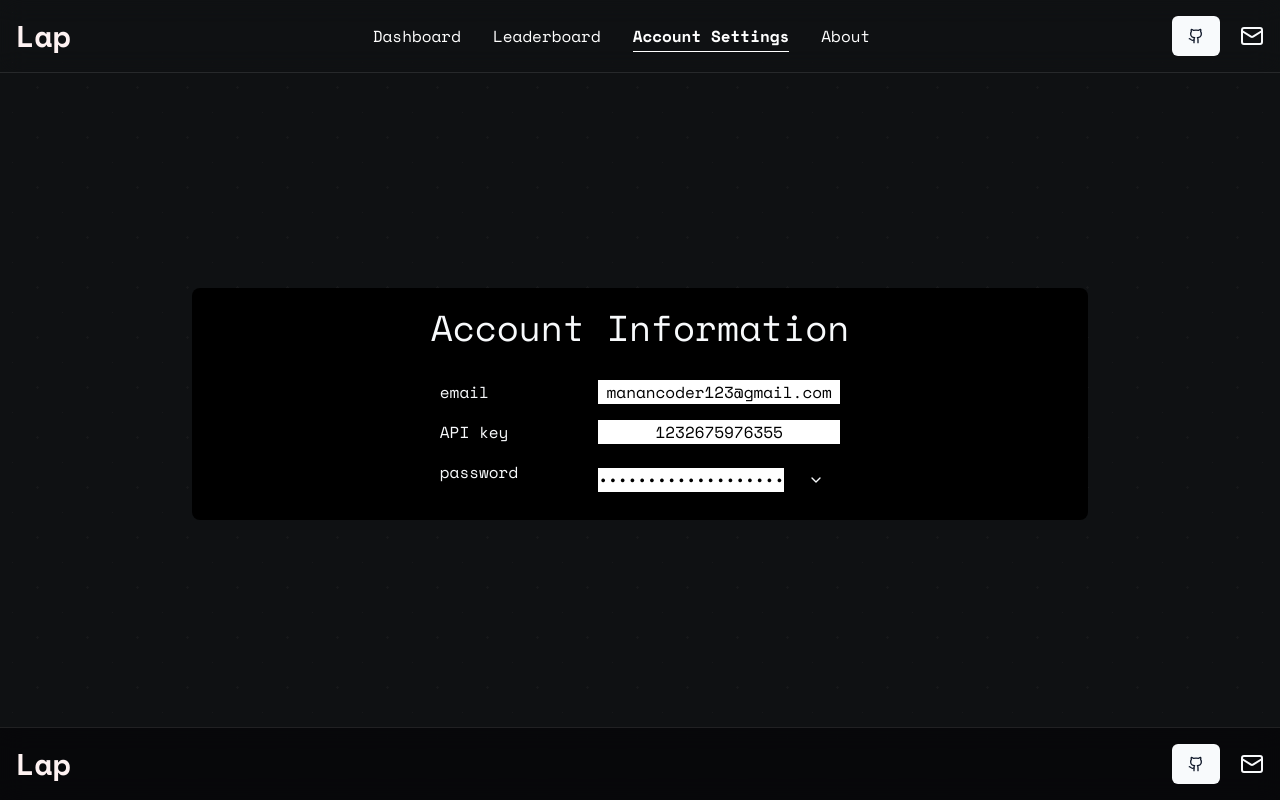
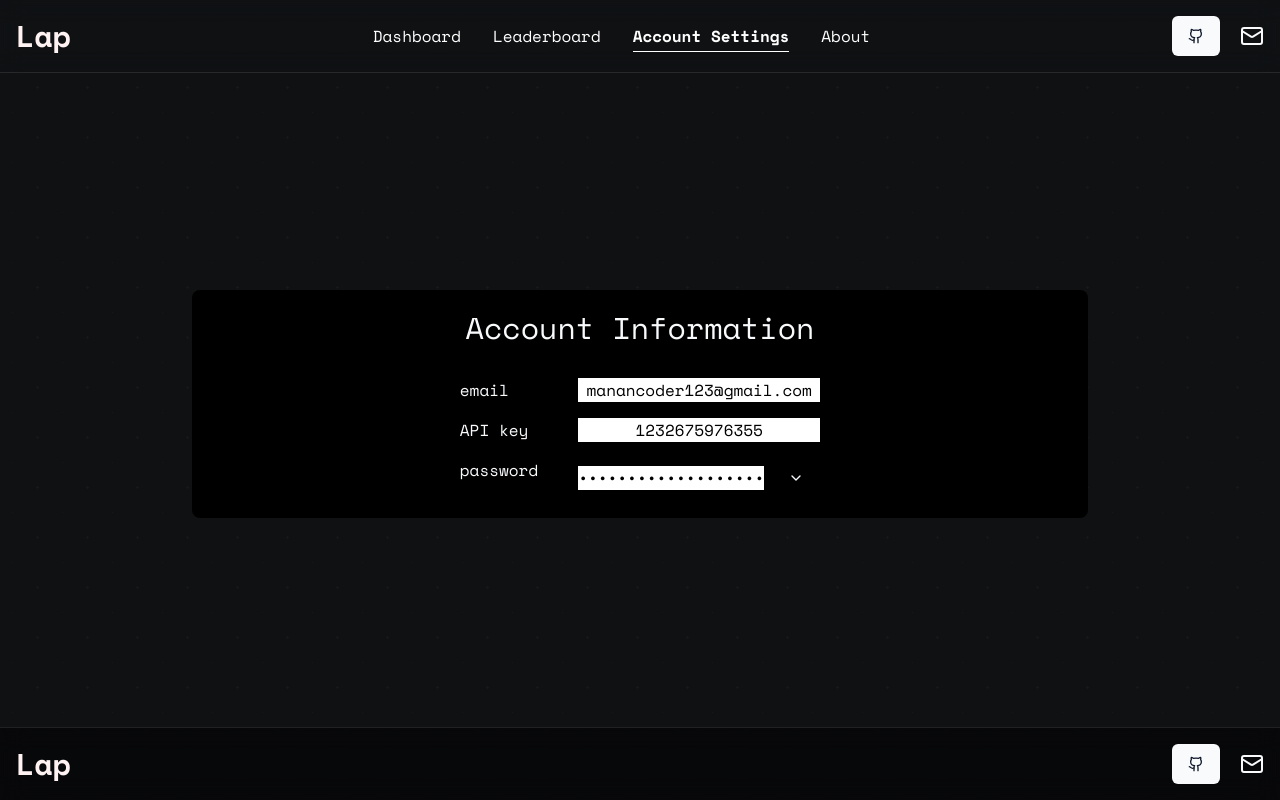
Before and after one commit to Manan-Coder/Lap, a React (Vite) app: page /account in a window 1280 px wide. Built offline with nearby package versions, Linux system fonts and the light colour scheme.

Commit message:
fixed the acc info page styles

```diff
--- a/src/pages/account.tsx
+++ b/src/pages/account.tsx
@@ -10,7 +10,7 @@ const Account = () => {
     const hello = ["hello","hiii!"]
     const [showpwd, setshowpwd] = useState(false)
     const [showOtpSection, setShowOtpSection] = useState(false)
-
+    const [otpSent, setOtpSent] = useState(false)
     const togglePasswordVisibility = () => {
         setshowpwd(!showpwd);
     }
@@ -22,10 +22,10 @@ const Account = () => {
     return(
         <div className="h-full w-full flex items-center justify-center p-8 pt-28">
             <div className="py-5 px-5 bg-black max-w-4xl w-full mx-auto rounded-lg flex flex-col justify-center items-center gap-8">
-                <div className="text-4xl">
+                <div className="text-3xl text-center">
                    Account Information
                 </div>
-                <div className="flex flex-row gap-20">
+                <div className="flex flex-row gap-10">
                     <div className="flex flex-col gap-4">
                         <div>email</div>
                         <div>API key</div>
```
